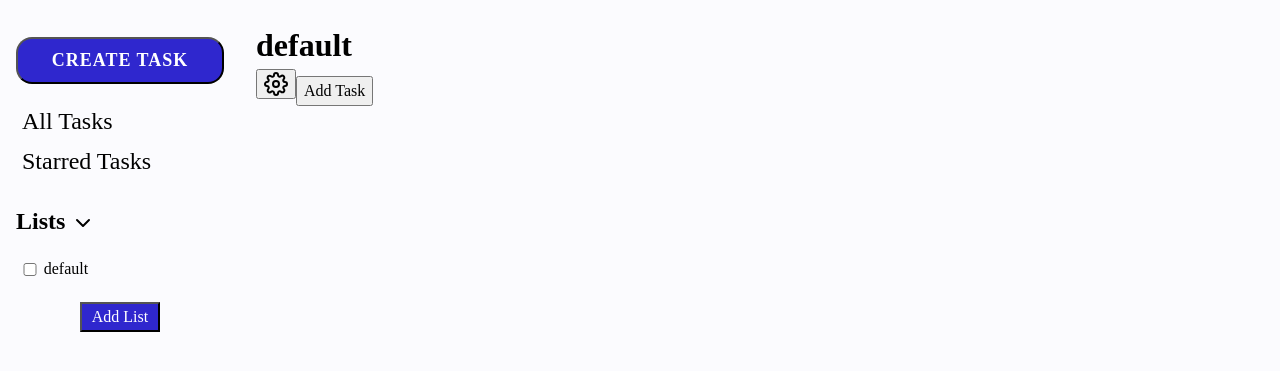
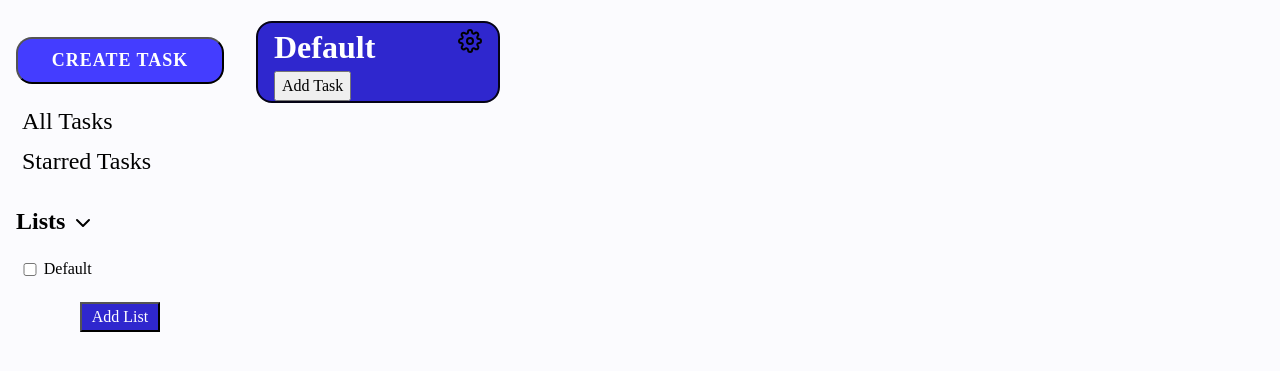
Before and after one commit to StewardRighteous/top-todolist, a website built with webpack: page src/template.html in a window 1280 px wide. Shown: the part 59-430 px from the top of the page. Built offline with nearby package versions, Linux system fonts and the light colour scheme.

Commit message:
design content section with project card

```diff
--- a/src/css/content.css
+++ b/src/css/content.css
@@ -1,4 +1,46 @@
 /* content area */
 #content {
     grid-area: content;
+    display: grid;
+    grid-template-columns: repeat(auto-fill, minmax(15rem, 1fr));
+    grid-auto-rows: max-content;
+    gap: 1rem;
 }
+
+#content .project-card{
+    min-width: 15rem;
+    background-color: var(--primary);
+    border: 2px solid var(--text);
+    color: white;
+    height: fit-content;
+    border-radius: 1rem;
+    padding: 0rem 1rem;
+    position: relative;
+}
+
+#content .project-card h1{
+    display: inline;
+}
+
+#content .project-card button:nth-of-type(1){
+    position: absolute;
+    background-color: var(--primary);
+    border: none;
+    right: 4%;
+    top: 7%;
+}
+
+#content .project-card button:nth-of-type(2){
+    display: block;
+}
+
+#content .project-card .tasks-list{
+    display: grid;
+    grid-template-columns: 0.2fr 2fr;
+    column-gap: 0.5rem;
+    line-height: 1.5;
+}
+
+#content .project-card .tasks-list p{
+    font-size: 1.2rem;
+}
--- a/src/css/homepage.css
+++ /dev/null
@@ -1,4 +0,0 @@
-/* content area */
-#content {
-    grid-area: content;
-}
--- a/src/css/navigation.css
+++ b/src/css/navigation.css
@@ -15,7 +15,7 @@ nav .create-task button {
     letter-spacing: 1px;
     font-size: large;
     text-transform: uppercase;
-    background-color: var(--primary);
+    background-color: var(--accent);
     color: white;
 }
 
--- a/src/js/models/list.js
+++ b/src/js/models/list.js
@@ -2,7 +2,7 @@ import Project from "./project.js";
 
 // Contains all the projects in the app
 export default class List {
-    _projects = [new Project("default")];
+    _projects = [new Project("Default")];
 
     get allProjects() {
         return this._projects;
```
